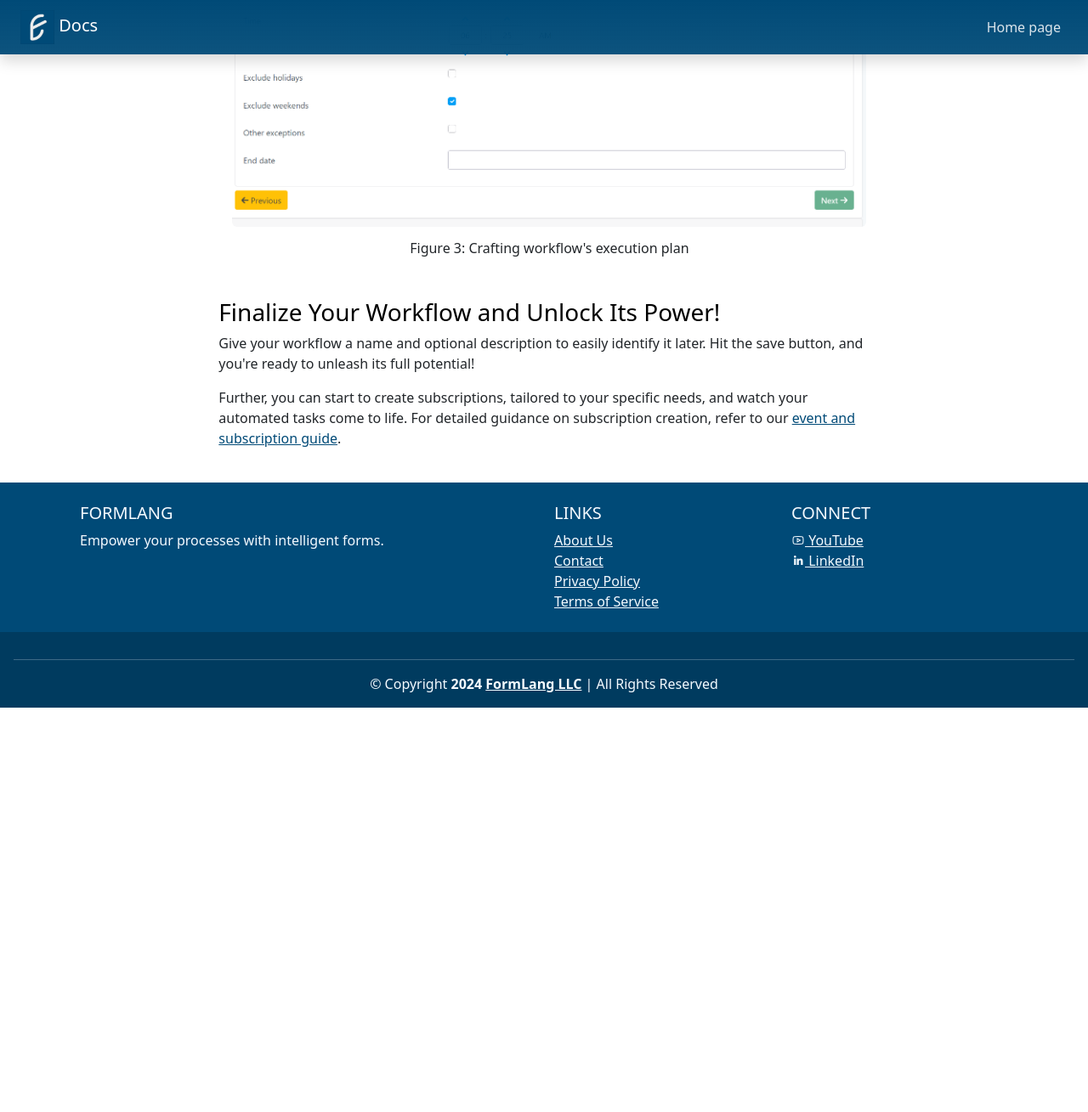
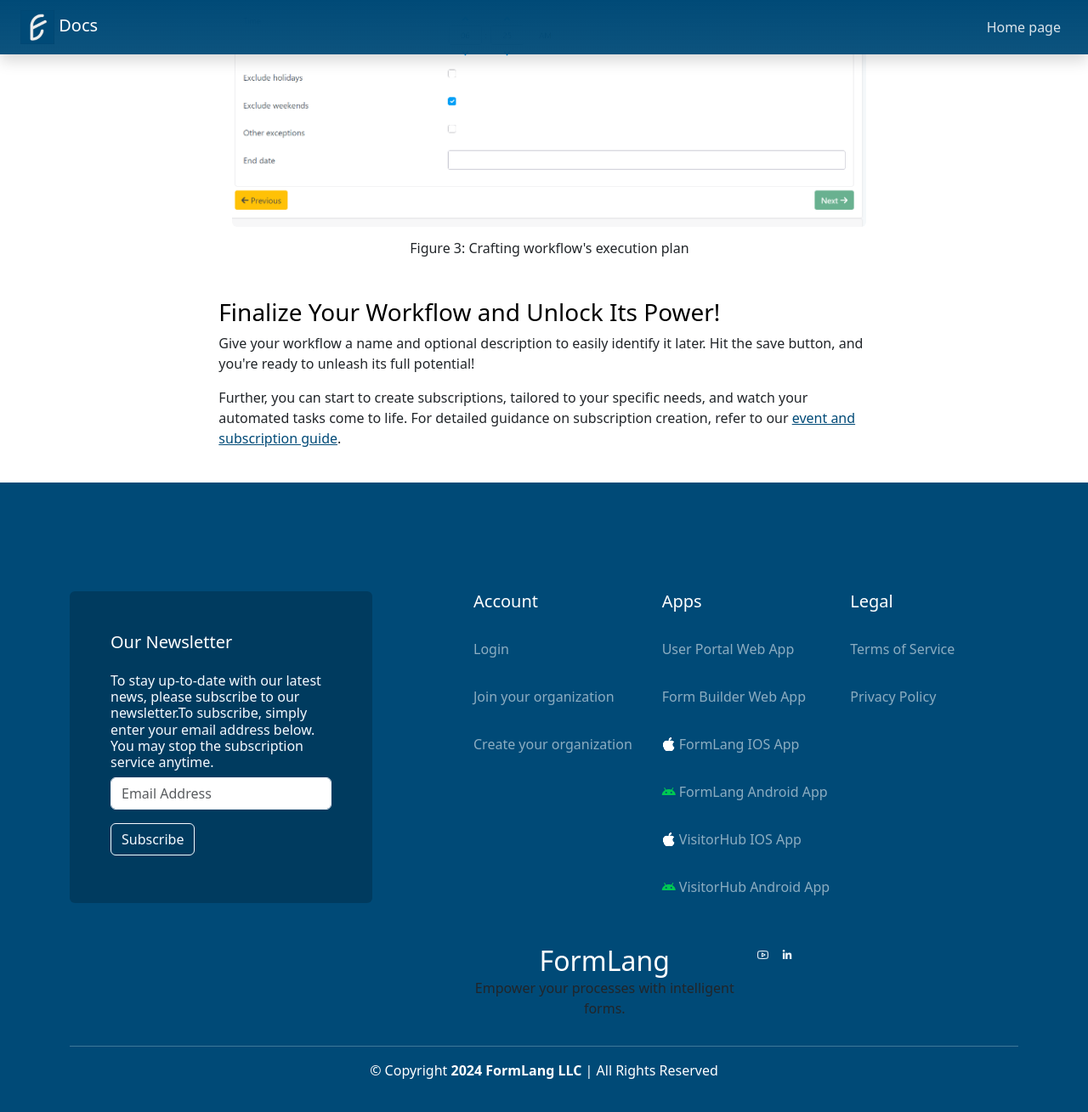
Before and after one commit to formlang/formlang-help, a Jekyll site: the page built from _pages/workflows/index.html, in a window 1280 px wide and 1400 px high, scrolled down 2089 px. Shown: the top 1309 px of the window at 85% size. Built offline with Jekyll 4.4.1, drawn with Linux system fonts in a browser that asks for light colours; comment, search, counter and statistics services are not loaded; before the commit the page ends 2922 px from its top, so only the background shows below that.

Commit message:
Improved footer

```diff
--- a/_includes/common/footer.html
+++ b/_includes/common/footer.html
@@ -1,44 +1,111 @@
-<footer class="bg-primary text-center text-lg-start text-light">
-  <div class="container p-4">
+<footer class="bg-primary position-relative">
+    <div class="container py-5">
         <div class="row">
-      <div class="col-lg-6 col-md-12 mb-4 mb-md-0">
-        <h5 class="text-uppercase">FormLang</h5>
+            <div class="col-12 col-lg-5 col-xl-4 me-auto mb-6 mb-lg-0">
+                <div class="subscribe-form p-5 rounded" style="background-color: rgba(0, 0, 0, 0.2);">
+                    <h5 class="mb-4 text-white">Our Newsletter</h5>
+                    <h6 class="text-light">To stay up-to-date with our latest news, please subscribe to our newsletter.To subscribe, simply enter your email address below. You may stop the subscription service anytime.</h6>
+                    <form action="https://formlang.outseta.com/email/lists/z9MvMyW4/subscribe" method="post" class="group">
+                        <input id="Email" type="email" name="email" class="email form-control" placeholder="Email Address" required="">
+                        <!-- real people should not fill this in and expect good things - do not remove this or risk form bot signups-->
+                        <div style="position: absolute; left: -5000px;" aria-hidden="true">
+                            <input type="text" name="o_rP082lywzbhZ1SMkLxpGDB5m_xR2OScJF" tabindex="-1" value="">
+                        </div>
+                        <input type="submit" value="Subscribe" class="btn btn-outline-light btn-block mt-3 mb-2" data-wait="Please wait...">
+                    </form>
+                </div>
+            </div>
+            <div class="col-12 col-lg-6 col-xl-7">
+                <div class="row">
+                    <div class="col-12 col-sm-4 navbar-dark">
+                        <h5 class="mb-4 text-white">Account</h5>
+                        <ul class="navbar-nav list-unstyled mb-0">
+                            <li class="mb-3 nav-item">
+                                <a class="nav-link" href="https://portal.formlang.com/account/sign-in">Login</a>
+                            </li>
+                            <li class="mb-3 nav-item">
+                                <a class="nav-link" href="https://portal.formlang.com/account/sign-up">Join your organization</a>
+                            </li>
+                            <li class="mb-3 nav-item">
+                                <a class="nav-link" href="https://portal.formlang.com/organization/sign-up">Create your organization</a>
+                            </li>
+                        </ul>
+                    </div>
+                    <div class="col-12 col-sm-4 mt-6 mt-sm-0 navbar-dark">
+                        <h5 class="mb-4 text-white">Apps</h5>
+                        <ul class="navbar-nav list-unstyled mb-0">
+                            <li class="mb-3 nav-item">
+                                <a class="nav-link" href="https://formlang.com/portal">User Portal Web App</a>
+                            </li>
+                            <li class="mb-3 nav-item">
+                                <a class="nav-link" href="https://formlang.com/design">Form Builder Web App</a>
+                            </li>
+                            <li class="mb-3 nav-item">
+                                <a class="nav-link" href="https://apps.apple.com/us/app/formlang/id6474883888?platform=iphone">
+                                    <i class="bx bi-apple" style="color:white;"></i>
+                                    FormLang IOS App
+                                </a>
+                            </li>
+                            <li class="mb-3 nav-item">
+                                <a class="nav-link" href="https://play.google.com/store/apps/details?id=com.formlang.connect">
+                                    <i class="bx bi-android" style="color:#00C853;"></i>
+                                    FormLang Android App
+                                </a>
+                            </li>
+                            <li class="mb-3 nav-item">
+                                <a class="nav-link" href="https://apps.apple.com/us/app/formlang/id6612009688?platform=iphone">
+                                    <i class="bx bi-apple" style="color:white;"></i>
+                                    VisitorHub IOS App
+                                </a>
+                            </li>
+                            <li class="nav-item">
+                                <a class="nav-link" href="https://play.google.com/store/apps/details?id=com.formlang.visitorhub">
+                                    <i class="bx bi-android" style="color:#00C853;"></i>
+                                    VisitorHub Android App
+                                </a>
+                            </li>
+                        </ul>
+                    </div>
+                    <div class="col-12 col-sm-4 mt-6 mt-sm-0 navbar-dark">
+                        <h5 class="mb-4 text-white">Legal</h5>
+                        <ul class="navbar-nav list-unstyled mb-0">
+                            <li class="mb-3 nav-item">
+                                <a class="nav-link" href="https://formlang.com/terms-of-service">Terms of Service</a>
+                            </li>
+                            <li class="mb-3 nav-item">
+                                <a class="nav-link" href="https://formlang.com/privacy-policy">Privacy Policy</a>
+                            </li>
+
+                        </ul>
+                    </div>
+                </div>
+                <div class="row mt-5">
+                    <div class="col-12 col-sm-6 text-center">
+                        <a class="footer-logo text-white h2 mb-0" style="text-decoration: none;" href="https://formlang.com">
+                            FormLang
+                        </a>
                         <p>
                             Empower your processes with intelligent forms.
                         </p>
                     </div>
-      <div class="col-lg-3 col-md-6 mb-4 mb-md-0">
-        <h5 class="text-uppercase">Links</h5>
-        <ul class="list-unstyled mb-0">
-          <li>
-              <a href="https://formlang.com/company/about-us" class="text-light">About Us</a>
+                    <div class="col-12 col-sm-6 mt-6 mt-sm-0">
+                        <ul class="list-inline mb-0">
+                            <li class="list-inline-item">
+                                <a class="text-light ic-2x" href="https://www.youtube.com/@formlang"><i class="la la-youtube"></i></a>
                             </li>
-          <li>
-              <a href="https://formlang.com/company/contact-us" class="text-light">Contact</a>
-          </li>
-          <li>
-              <a href="https://formlang.com/privacy-policy" class="text-light">Privacy Policy</a>
-          </li>
-          <li>
-              <a href="https://formlang.com/terms-of-service" class="text-light">Terms of Service</a>
-          </li>
-        </ul>
-      </div>
-      <div class="col-lg-3 col-md-6 mb-4 mb-md-0">
-        <h5 class="text-uppercase">Connect</h5>
-        <ul class="list-unstyled">
-          <li>
-              <a href="https://www.youtube.com/@@formlang" class="text-light"><i class="la la-youtube"></i> YouTube</a>
-          </li>
-          <li>
-              <a href="https://linkedin.com/in/formatix-formlang-6a4270305" class="text-light"><i class="la la-linkedin"></i> LinkedIn</a>
+                            <li class="list-inline-item">
+                                <a class="text-light ic-2x" href="https://linkedin.com/in/formatix-formlang-6a4270305"><i class="la la-linkedin"></i></a>
                             </li>
                         </ul>
                     </div>
                 </div>
             </div>
-  <div class="text-center p-3" style="background-color: rgba(0, 0, 0, 0.2);">
+        </div>
+        <div class="row text-white text-center mt-8">
+            <div class="col">
                 <hr class="mb-8">
-      &copy; Copyright <strong><span>2024 <a class="text-light" href="https://formlang.com/">FormLang LLC</a></span></strong> | All Rights Reserved
+                © Copyright <strong><span>2024 FormLang LLC</span></strong> | All Rights Reserved
+            </div>
+        </div>
     </div>
 </footer>
--- a/assets/css/custom.css
+++ b/assets/css/custom.css
@@ -12,16 +12,21 @@
 }
 
 
-section {
-    padding: 5rem 0; /* Adjust padding as needed */
+@media (min-width: 768px) {
+    section {
+        padding: 5rem 0;
+    }
+    footer {
+        padding: 5rem 0;
+    }
 }
 
 .hero {
-  text-align: center; /* Center content on smaller screens */
+    text-align: center; /* Center content on smaller screens */
 }
 
-@media (min-width: 992px) { /* Adjust breakpoint as needed */
-  .hero {
-    text-align: left; /* Left-align content on larger screens */
-  }
+@media (min-width: 992px) {
+    .hero {
+        text-align: left;
+    }
 }
--- a/index.html
+++ b/index.html
@@ -6,8 +6,8 @@
 
     <div class="container col-xxl-8 px-4 py-5">
         <div class="row flex-lg-row-reverse align-items-center g-5 py-5">
-            <div class="col-10 col-sm-8 col-lg-6">
-                <iframe width="560" height="315" src="https://www.youtube.com/embed/a109u4ZHAwk?si=lKwofxFKQGy1h9I0" title="YouTube video player" frameborder="0" allow="accelerometer; autoplay; clipboard-write; encrypted-media; gyroscope; picture-in-picture; web-share" referrerpolicy="strict-origin-when-cross-origin" allowfullscreen></iframe>
+            <div class="col-12 col-sm-12 col-lg-6">
+                <iframe style="width: 100%; aspect-ratio: 16/9;" src="https://www.youtube.com/embed/a109u4ZHAwk?si=lKwofxFKQGy1h9I0" title="YouTube video player" frameborder="0" allow="accelerometer; autoplay; clipboard-write; encrypted-media; gyroscope; picture-in-picture; web-share" referrerpolicy="strict-origin-when-cross-origin" allowfullscreen></iframe>
             </div>
             <div class="col-lg-6">
                 <h1 class="display-5 fw-bold lh-1 mb-3">
```
Lines whose indentation alone changed are shown as unchanged.
